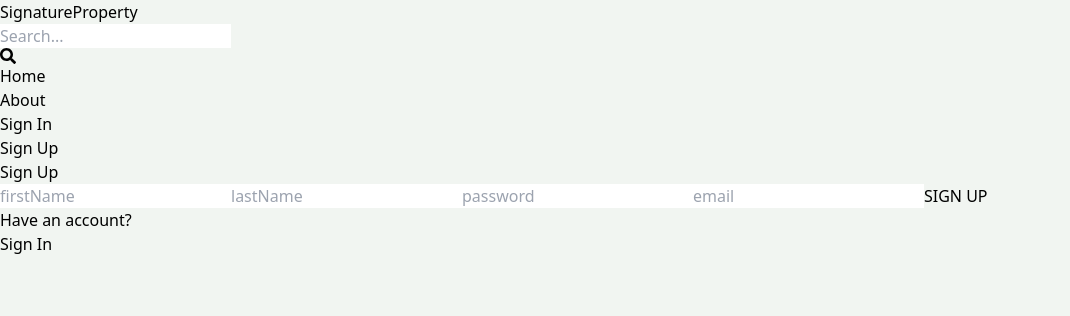
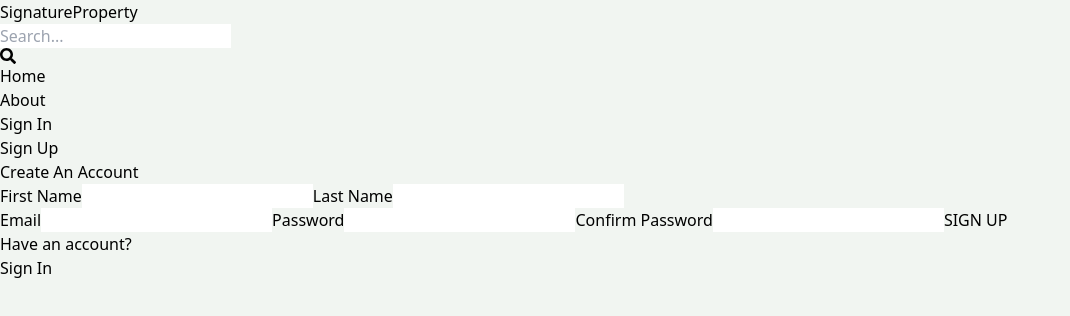
Before and after one commit to TobiAdeleke1/signatureProperty, a React (Vite) app in the folder frontend/: page /sign-up in a window 1280 px wide. Shown: the top 316 px of the page, without its empty margins (0-1070 px from the left). Built offline with nearby package versions, Linux system fonts and the light colour scheme.

Commit message:
update signup form to use react-hook-form

```diff
--- a/frontend/package.json
+++ b/frontend/package.json
@@ -12,6 +12,7 @@
   "dependencies": {
     "react": "^18.2.0",
     "react-dom": "^18.2.0",
+    "react-hook-form": "^7.49.2",
     "react-icons": "^4.12.0",
     "react-router-dom": "^6.21.1"
   },
--- a/frontend/src/pages/SignUp.jsx
+++ b/frontend/src/pages/SignUp.jsx
@@ -1,21 +1,86 @@
 import React from 'react';
 import {Link } from 'react-router-dom'
+import { useForm } from 'react-hook-form';
 
 export default function SignUp () {
+
+    const { register, watch, handleSubmit, formState:{ errors } } = useForm();
+
+    const onSubmit = handleSubmit((data)=>{
+        console.log(data);
+    });
     return (
         <div className='p-3 max-w-lg mx-auto'>
             <h1 className='text-3xl text-center font-semibold my-7'>
-            Sign Up
+            Create An Account
             </h1>
-            <form className='flex flex-col gap-4'>
-             <input type='text' placeholder='firstName'
-              className='border p-3 rounded-lg' id='firstName'/>
-              <input type='text' placeholder='lastName'
-              className='border p-3 rounded-lg' id='lastName'/>
-              <input type='password' placeholder='password'
-              className='border p-3 rounded-lg' id='password'/>
-              <input type='email' placeholder='email'
-              className='border p-3 rounded-lg' id='email'/>
+            <form className='flex flex-col gap-4' onSubmit={onSubmit}>
+
+              <div className='flex flex-col md:flex-row gap-3'>
+                <label className='text-slate-700 text-sm font-bold'>
+                    First Name
+                <input type='text' className='border p-3 rounded-lg w-full'
+                  id='firstName' {...register("firstName", {required: "This field is required"})}/>
+                     {/* Shorthand for if the left is true do the right */}
+                  {errors.firstName && (
+                        <span className='text-red-500'> {errors.firstName.message }</span>
+                    ) }
+                </label>
+                <label className='text-slate-700 text-sm font-bold'>
+                    Last Name
+                    <input type='text' className='border p-3 rounded-lg w-full'
+                     id='lastName' {...register("lastName", {required: "This field is required"})}/>
+                    {errors.lastName && (
+                        <span className='text-red-500'> {errors.lastName.message }</span>
+                    ) }
+
+                </label>
+
+              </div>
+              <label className='text-slate-700 text-sm font-bold'>
+                    Email
+                    <input type='email' className='border p-3 rounded-lg w-full'
+                     id='email' {...register("email", {required: "This field is required"})}/>
+                     {errors.email && (
+                        <span className='text-red-500'> {errors.email.message }</span>
+                    ) }
+            </label>
+
+                <label className='text-slate-700 text-sm font-bold'>
+                    Password
+                    <input type='password'
+                     className='border p-3 rounded-lg w-full'
+                     id='password'
+                     {...register("password", {
+                        required: "This field is required",
+                        minLength:{
+                            value:6,
+                            message: "Password must be at least 6 Characters",
+                        },
+                    })}/>
+                     {errors.password && (
+                        <span className='text-red-500'> {errors.password.message }</span>
+                    ) }
+                </label>
+                <label className='text-slate-700 text-sm font-bold'>
+                    Confirm Password
+                    <input type='password'
+                     className='border p-3 rounded-lg w-full'
+                     id='password'
+                     {...register("confirmPassword", {
+                        validate:(val) =>{ //Do custom validations on react hook forms
+                            if(!val){
+                                return "This field is Required";
+                            }else if(watch("password") != val){
+                                return "Your Password do not match";
+                            }
+                        }
+                    },
+                    )}/>
+                      {errors.confirmPassword && (
+                        <span className='text-red-500'> {errors.confirmPassword.message }</span>
+                    ) }
+                </label>
 
               <button className='bg-slate-700 text-white p-3 rounded-lg uppercase hover:opacity-95
               disabled:opacity-80'>
```
Also changed, not shown: 1 other file (tests, documents, lock files or other folders).
